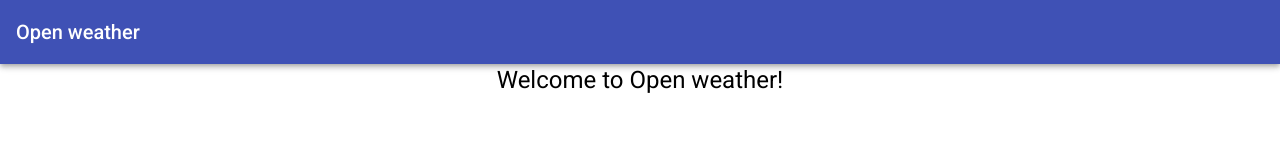
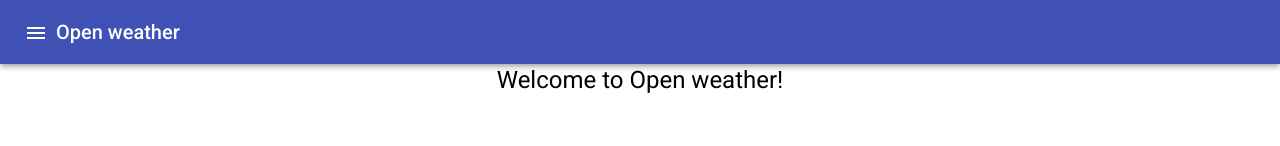
Before and after one commit to alopezsanchez/openweathermap-webapp, an Angular app: page / in a window 1280 px wide. Shown: the top 146 px of the page. Built offline with nearby package versions, Linux system fonts and the light colour scheme.

Commit message:
toolbar: add menu icon button

```diff
--- a/package.json
+++ b/package.json
@@ -17,6 +17,7 @@
     "@angular/common": "^5.0.0",
     "@angular/compiler": "^5.0.0",
     "@angular/core": "^5.0.0",
+    "@angular/flex-layout": "^2.0.0-beta.12",
     "@angular/forms": "^5.0.0",
     "@angular/http": "^5.0.0",
     "@angular/material": "^5.0.2",
--- a/src/app/app.module.ts
+++ b/src/app/app.module.ts
@@ -1,6 +1,7 @@
 import { BrowserModule } from '@angular/platform-browser';
 import { BrowserAnimationsModule } from '@angular/platform-browser/animations';
 import { NgModule } from '@angular/core';
+import { FlexLayoutModule } from '@angular/flex-layout';
 
 import { AppRoutingModule } from './app-routing.module';
 
@@ -14,8 +15,9 @@ import { AppComponent } from './app.component';
   imports: [
     BrowserModule,
     BrowserAnimationsModule,
+    FlexLayoutModule,
     AppRoutingModule,
-    MaterialModule,
+    MaterialModule
   ],
   providers: [],
   bootstrap: [AppComponent]
--- a/src/app/material/components/toolbar/toolbar.component.html
+++ b/src/app/material/components/toolbar/toolbar.component.html
@@ -1,3 +1,6 @@
 <mat-toolbar class="mat-elevation-z4" color="primary" role="header">
+  <button mat-icon-button>
+    <mat-icon>menu</mat-icon>
+  </button>
   <span>{{ title }}</span>
 </mat-toolbar>
```
Also changed, not shown: src/app/material/material.module.ts (+6 -3 lines), 1 other file (tests, documents, lock files or other folders).
